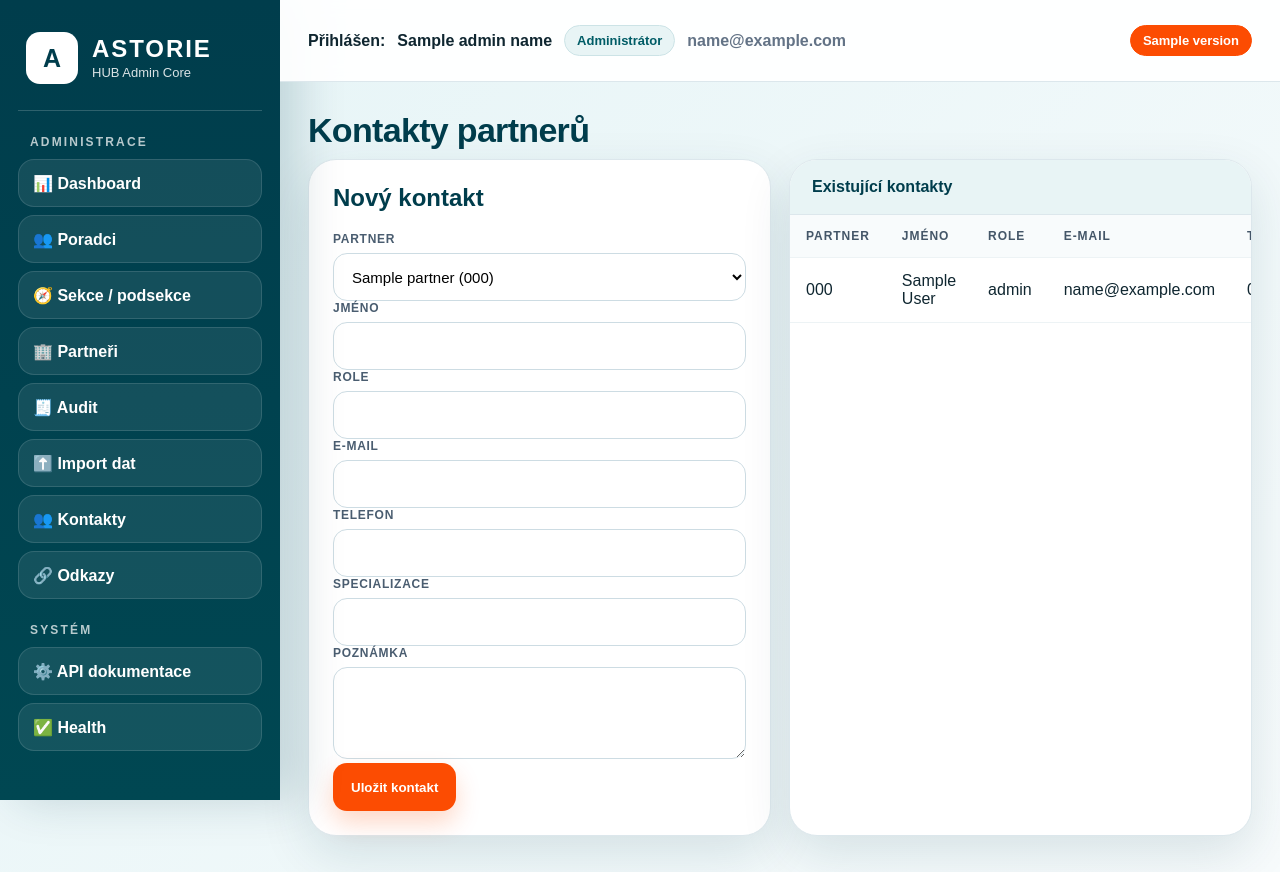
After one commit to nekudova/hub-astorie-app, a FastAPI app: template app/templates/contacts.html in a window 1280 px wide. The commit adds this page. Run offline with FastAPI, Linux system fonts and the light colour scheme; the template is opened without the code that fills it: most values are stand-ins (such as "Sample title", 1, 10 or a date in 2020); parts of the project's set-up code (start-up, migrations or seed data) failed here and were passed over.

Commit message:
Add files via upload

```diff
--- a/DEPLOY_VERSION.txt
+++ b/DEPLOY_VERSION.txt
@@ -1,3 +1,3 @@
-HUB ASTORIE APP v0.3.2-import-admin
-/version must return 0.3.2-import-admin
-/admin/import must exist
+HUB ASTORIE APP v0.3.3-contacts-links
+/admin/contacts must exist
+/admin/links must exist
--- a/app/main.py
+++ b/app/main.py
@@ -9,7 +9,7 @@ from app.routers.api_admin import router as api_admin_router
 from app.routers.admin_ui import router as admin_ui_router
 from app.services.bootstrap import seed_initial_data
 
-APP_VERSION = "0.3.2-import-admin"
+APP_VERSION = "0.3.3-contacts-links"
 
 app = FastAPI(
     title="HUB ASTORIE APP",
@@ -42,7 +42,7 @@ def version():
         "ok": True,
         "version": APP_VERSION,
         "admin_route_expected": "/admin",
-        "status": "v0.3.2 Import Admin is loaded",
+        "status": "v0.3.3 Contacts & Links Admin is loaded",
     }
 
 
--- a/app/routers/api_admin.py
+++ b/app/routers/api_admin.py
@@ -23,7 +23,7 @@ def safe_count_table(db: Session, table_name: str):
 def admin_summary(db: Session = Depends(get_db)):
     return {
         "ok": True,
-        "version": "0.3.2-import-admin",
-        "message": "Admin Core + Import běží.",
+        "version": "0.3.3-contacts-links",
+        "message": "Admin Core + Contacts/Links běží.",
         "counts": {table: safe_count_table(db, table) for table in TABLES},
     }
--- a/app/routers/health.py
+++ b/app/routers/health.py
@@ -10,4 +10,4 @@ router = APIRouter(tags=["health"])
 @router.get("/health")
 def health(db: Session = Depends(get_db)):
     db.execute(text("SELECT 1"))
-    return {"ok": True, "app": settings.app_name, "db": True, "version": "0.3.2-import-admin"}
+    return {"ok": True, "app": settings.app_name, "db": True, "version": "0.3.3-contacts-links"}
--- a/app/templates/base.html
+++ b/app/templates/base.html
@@ -24,6 +24,8 @@
       <a class="nav-link {{ 'active' if active == 'partners' else '' }}" href="/admin/partners">🏢 Partneři</a>
       <a class="nav-link {{ 'active' if active == 'audit' else '' }}" href="/admin/audit">🧾 Audit</a>
       <a class="nav-link {{ 'active' if active == 'import' else '' }}" href="/admin/import">⬆️ Import dat</a>
+      <a class="nav-link {{ 'active' if active == 'contacts' else '' }}" href="/admin/contacts">👥 Kontakty</a>
+      <a class="nav-link {{ 'active' if active == 'links' else '' }}" href="/admin/links">🔗 Odkazy</a>
 
       <div class="nav-section-title">Systém</div>
       <a class="nav-link" href="/docs">⚙️ API dokumentace</a>
--- /dev/null
+++ b/app/templates/contacts.html
@@ -0,0 +1,66 @@
+{% extends "base.html" %}
+{% block content %}
+<h1 class="page-title">Kontakty partnerů</h1>
+
+<section class="grid cols-2">
+  <div class="card">
+    <h2 style="margin-top:0;color:var(--petrol);">Nový kontakt</h2>
+
+    <form method="post" action="/admin/contacts/create">
+      <label>Partner</label>
+      <select name="partner_code" required>
+        {% for p in partners %}
+          <option value="{{ p.partner_code }}">{{ p.name }} ({{ p.partner_code }})</option>
+        {% endfor %}
+      </select>
+
+      <label>Jméno</label>
+      <input type="text" name="full_name" required>
+
+      <label>Role</label>
+      <input type="text" name="role">
+
+      <label>E-mail</label>
+      <input type="email" name="email">
+
+      <label>Telefon</label>
+      <input type="text" name="phone">
+
+      <label>Specializace</label>
+      <input type="text" name="specialization">
+
+      <label>Poznámka</label>
+      <textarea name="note"></textarea>
+
+      <button class="btn orange" type="submit">Uložit kontakt</button>
+    </form>
+  </div>
+
+  <div class="card table-card">
+    <div class="table-head">Existující kontakty</div>
+
+    <table>
+      <thead>
+        <tr>
+          <th>Partner</th>
+          <th>Jméno</th>
+          <th>Role</th>
+          <th>E-mail</th>
+          <th>Telefon</th>
+        </tr>
+      </thead>
+      <tbody>
+        {% for item in contacts %}
+        <tr>
+          <td>{{ item.partner_code }}</td>
+          <td>{{ item.full_name }}</td>
+          <td>{{ item.role }}</td>
+          <td>{{ item.email }}</td>
+          <td>{{ item.phone }}</td>
+        </tr>
+        {% endfor %}
+      </tbody>
+    </table>
+  </div>
+</section>
+{% endblock %}
```
Also changed, not shown: app/models/contact_models.py (added, +36 -0 lines), app/routers/admin_ui.py (+81 -0 lines), app/templates/links.html (added, +58 -0 lines), README.md.
